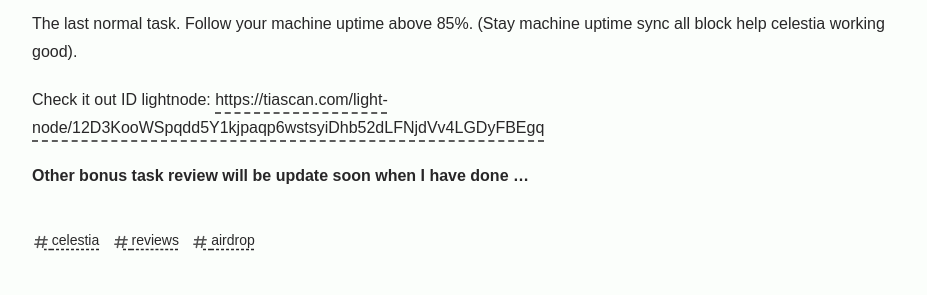
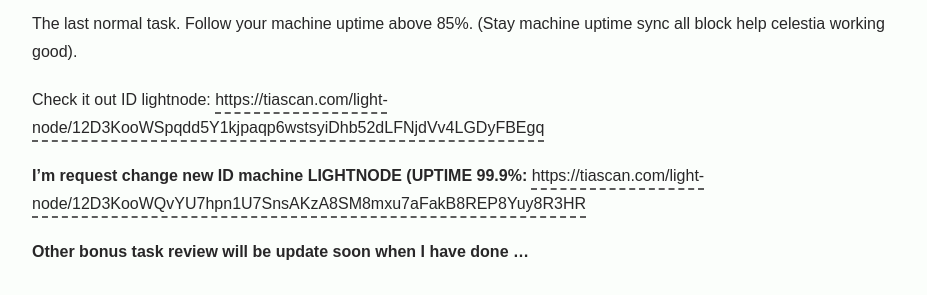
Before and after one commit to ReguideWIKI/ReWiki, an Astro site: page /posts/analysis-celestia-light-node in a window 1280 px wide. Shown: the part 3869-4164 px from the top of the page, without its empty margins (176-1103 px from the left). Built offline with nearby package versions, Linux system fonts and the light colour scheme; Astro itself is replaced by a stand-in of ours; some packages are replaced by stand-ins of ours; a web font is replaced by a local one.

Commit message:
Update analysis-celestia-light-node.md

```diff
--- a/src/content/blog/analysis-celestia-light-node.md
+++ b/src/content/blog/analysis-celestia-light-node.md
@@ -130,5 +130,6 @@
 
 Check it out ID lightnode: [https://tiascan.com/light-node/12D3KooWSpqdd5Y1kjpaqp6wstsyiDhb52dLFNjdVv4LGDyFBEgq](https://tiascan.com/light-node/12D3KooWSpqdd5Y1kjpaqp6wstsyiDhb52dLFNjdVv4LGDyFBEgq)
 
+<strong>I'm request change new ID machine LIGHTNODE (UPTIME 99.9%: [https://tiascan.com/light-node/12D3KooWQvYU7hpn1U7SnsAKzA8SM8mxu7aFakB8REP8Yuy8R3HR](https://tiascan.com/light-node/12D3KooWQvYU7hpn1U7SnsAKzA8SM8mxu7aFakB8REP8Yuy8R3HR)</strong>
 
 <strong>Other bonus task review will be update soon when I have done ...</strong>
```
